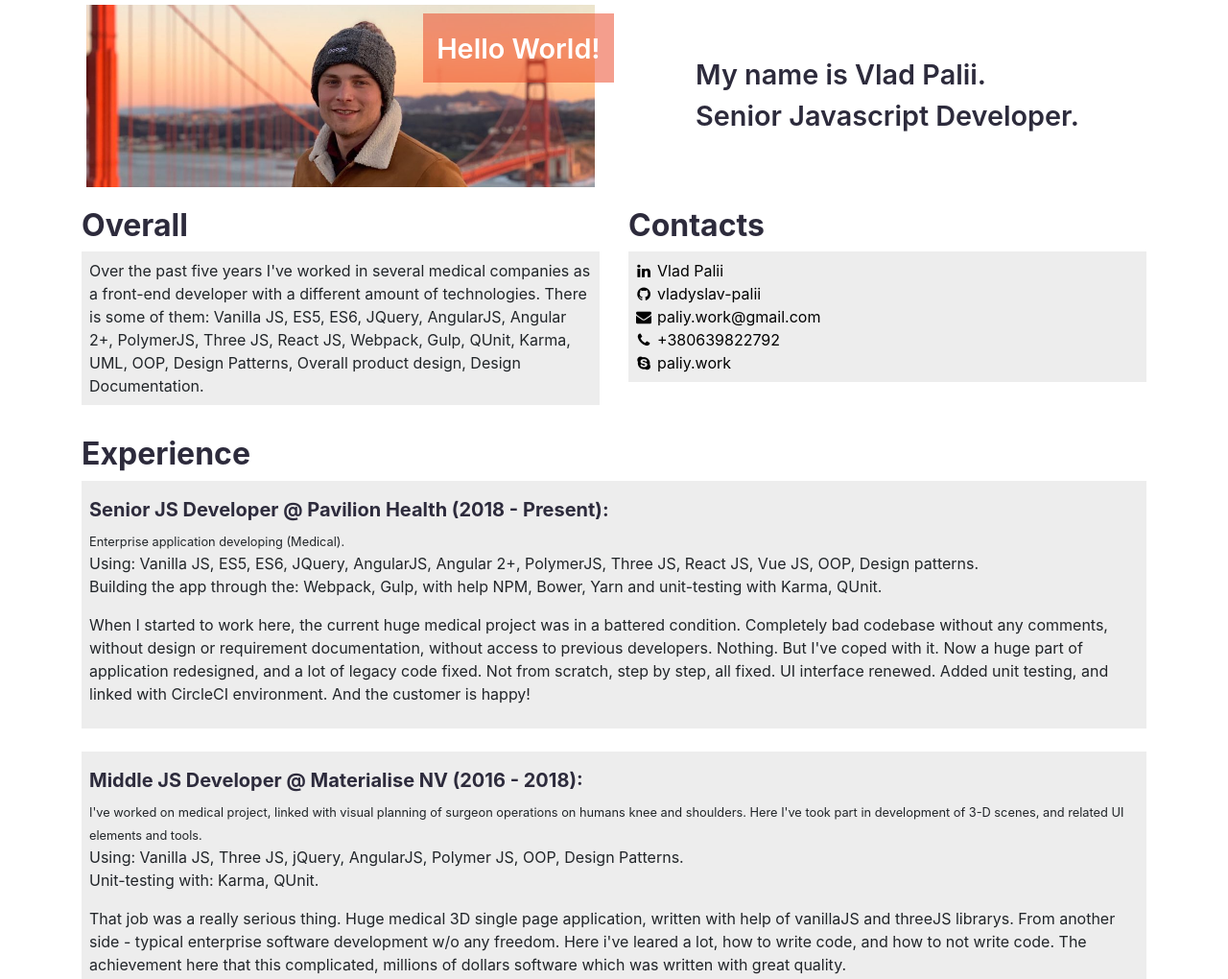
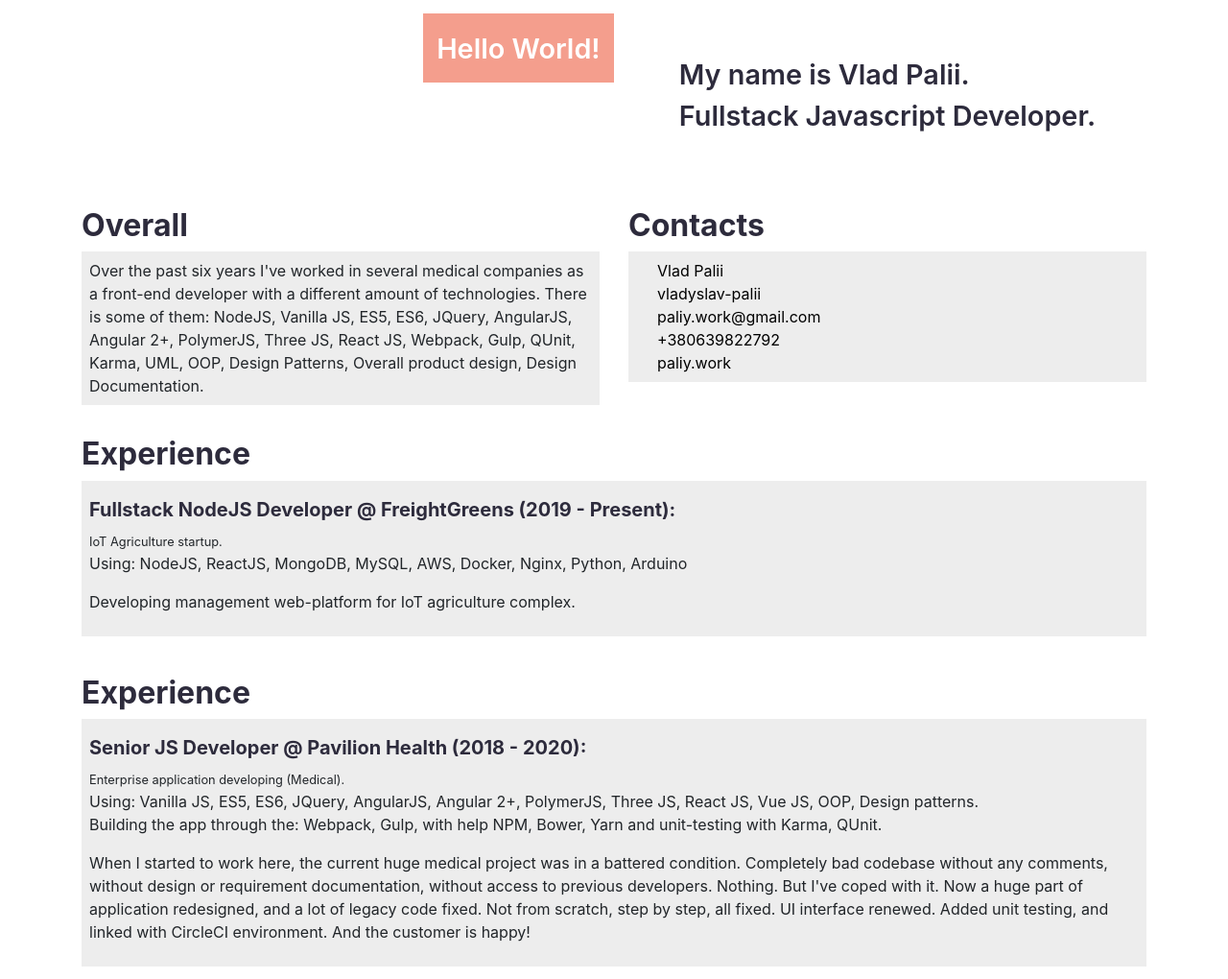
Before and after one commit to vlad-palii/old_vlad-palii.github.io, a plain HTML site: page index.html in a window 1280 px wide. Shown: the top 1020 px of the page at 96% size. Drawn offline with Linux system fonts and the light colour scheme; a web font is replaced by a local one.

Commit message:
Upd info.

```diff
--- a/index.html
+++ b/index.html
@@ -20,7 +20,7 @@
                 <p class="hello-world">Hello World!</p>
             </div>
             <div class="col-sm vertical-col-sm">
-                <p class="avatar-description">My name is Vlad Palii. <BR> Senior Javascript Developer.</p>
+                <p class="avatar-description">My name is Vlad Palii. <BR> Fullstack Javascript Developer.</p>
             </div>
         </div>
         <div class="row">
@@ -28,8 +28,8 @@
                 <h2>
                     Overall
                 </h2>
-                <p class="short-description">Over the past five years I've worked in several medical companies as a front-end developer with a different amount of technologies. There is some of them:
-                    Vanilla JS, ES5, ES6, JQuery, AngularJS, Angular 2+, PolymerJS, Three JS, React JS, Webpack, Gulp, QUnit, Karma, UML, OOP, Design Patterns, Overall product design, Design Documentation.</p>
+                <p class="short-description">Over the past six years I've worked in several medical companies as a front-end developer with a different amount of technologies. There is some of them:
+                    NodeJS, Vanilla JS, ES5, ES6, JQuery, AngularJS, Angular 2+, PolymerJS, Three JS, React JS, Webpack, Gulp, QUnit, Karma, UML, OOP, Design Patterns, Overall product design, Design Documentation.</p>
             </div>
             <div class="col-sm">
                 <h2>Contacts</h2>
@@ -63,10 +63,26 @@
         </div>
 
         <div class="row">
+          <div class="col-sm">
+              <h2>Experience</h2>
+              <div class="short-description">
+                  <h5>Fullstack NodeJS Developer @ FreightGreens (2019 - Present):</h5>
+                  <small>IoT Agriculture startup.</small>
+                  <p>
+                    Using: NodeJS, ReactJS, MongoDB, MySQL, AWS, Docker, Nginx, Python, Arduino<br>
+                  </p>
+                  <p>
+                    Developing management web-platform for IoT agriculture complex.
+                  </p>
+              </div>
+          </div>
+      </div>
+      <br>
+        <div class="row">
             <div class="col-sm">
                 <h2>Experience</h2>
                 <div class="short-description">
-                    <h5>Senior JS Developer @ Pavilion Health (2018 - Present):</h5>
+                    <h5>Senior JS Developer @ Pavilion Health (2018 - 2020):</h5>
                     <small>Enterprise application developing (Medical).</small>
                     <p>
                         Using: Vanilla JS, ES5, ES6, JQuery, AngularJS, Angular 2+, PolymerJS, Three JS, React JS, Vue JS, OOP, Design patterns.<br>
@@ -125,7 +141,7 @@
                 <div class="short-description">
                     Overall tech stack && tools:
                     <ul>
-                        <li>Back-end stack, familiar with: C#/.NET/Razor, Java/Spring, rbenv/Ruby/Ruby on Rails, mysql/mongo/Redis.</li>
+                        <li>Back-end stack, little familiar with: C#/.NET/Razor, Java/Spring, rbenv/Ruby/Ruby on Rails, mysql/mongo/Redis.</li>
                         <li>Management: TFS/Atlassian/UML/etc.</li>
                         <li>Platforms: Linux/Windows/Docker.</li>
                         <li>Code management: Git/TFS.</li>
```
Also changed, not shown: favicon.ico (deleted), fonts/icons.woff2 (deleted), images/avatar.jpg (deleted).
